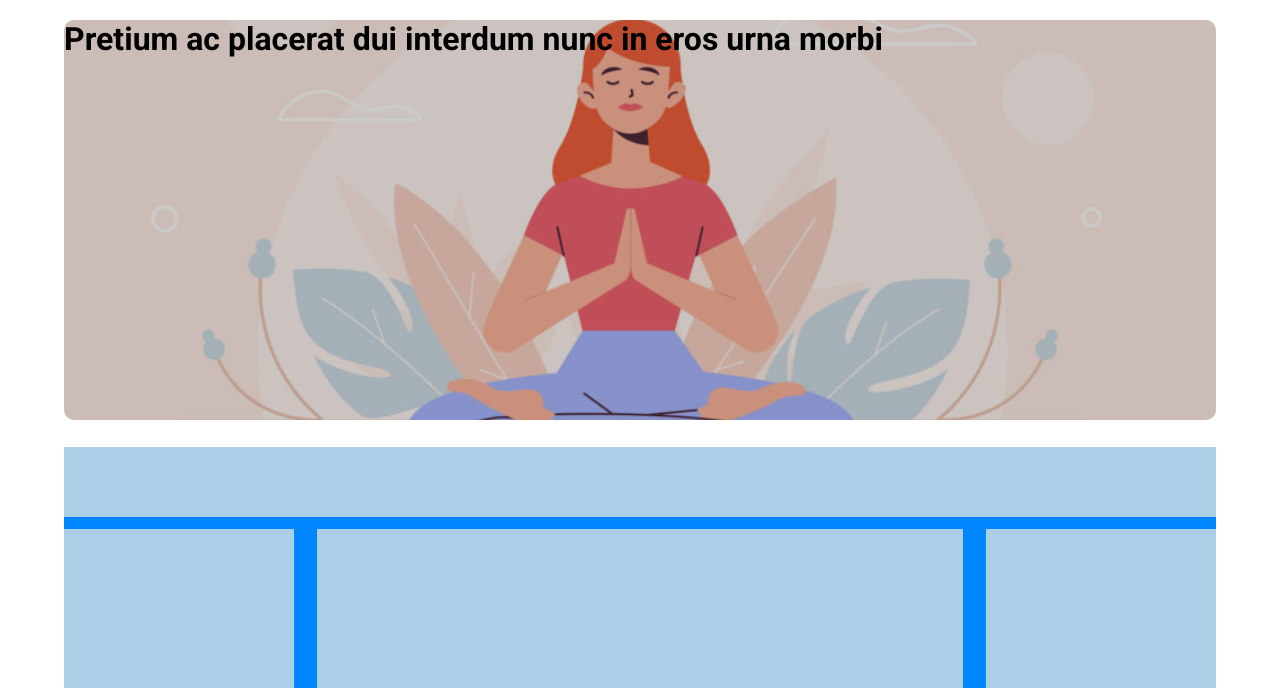
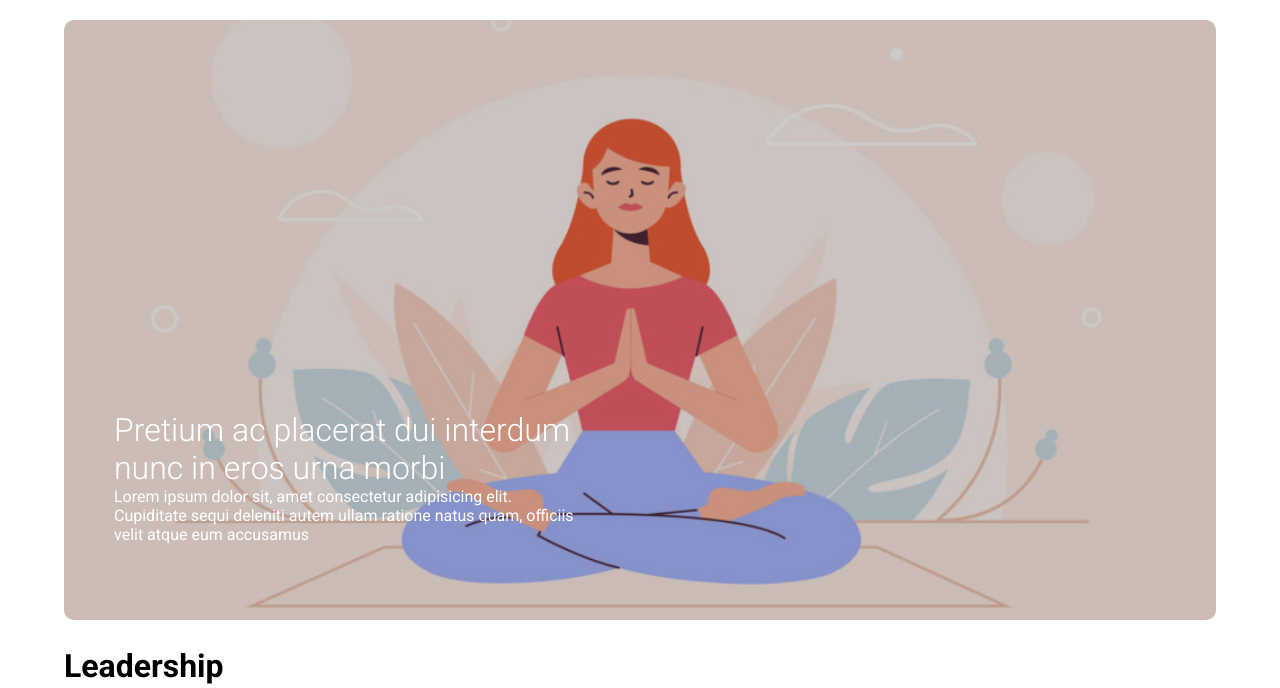
Before and after one commit to DanieleKun/htmlcss-wp, a plain HTML site: page index.html in a window 1280 px wide. Shown: the part 112-800 px from the top of the page. Drawn offline with Linux system fonts and the light colour scheme.

Commit message:
finish main banner

```diff
--- a/css/style.css
+++ b/css/style.css
@@ -58,27 +58,34 @@ footer {
 
 .container-top img {
     width: 100%;
-    height: 400px;
+    height: 600px;
     object-fit: cover;
     border-radius: 10px;
+    filter: brightness(80%);
 }
 
 .banner-text {
-    width: 100%;
-    height: 400px;
+    width: 40%;
     position: absolute;
-    top: 0;
+    bottom: 0;
     left: 0;
-    background-color: rgba(0, 0, 0, 0.2);
-    border-radius: 10px;
+    color: white;
+    margin: 80px 50px;
+}
 
+.container-top .banner-text h1 {
+    font-weight: lighter;
 }
 
 
 .row-title {
+    margin: 10px 0;
     /* Debug */
-    height: 70px;
-    background-color: rgb(171, 207, 231);
+    /* height: 70px;
+    background-color: rgb(171, 207, 231); */
+}
+.row-title p {
+    color: gray;
 }
 
 
--- a/index.html
+++ b/index.html
@@ -48,13 +48,15 @@
             <img src="img/banner.jpg" alt="">
             <div class="banner-text">
                 <h1>Pretium ac placerat dui interdum nunc in eros urna morbi</h1>
+                <p>Lorem ipsum dolor sit, amet consectetur adipisicing elit. Cupiditate sequi deleniti autem ullam ratione natus quam, officiis velit atque eum accusamus</p>
             </div>
         </div>
 
         <!-- Second container  -->
             <!-- Header row -->
             <div class="row-title">
-
+                <h1>Leadership</h1>
+                <p>Fertenum urna a libero tempus</p>
             </div>
 
             <!-- Row columns -->
```
